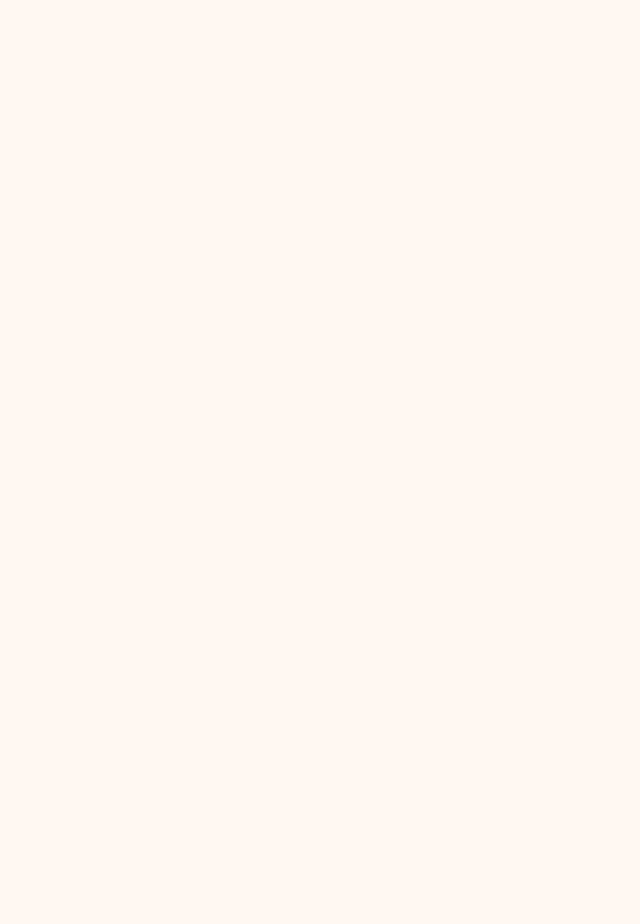
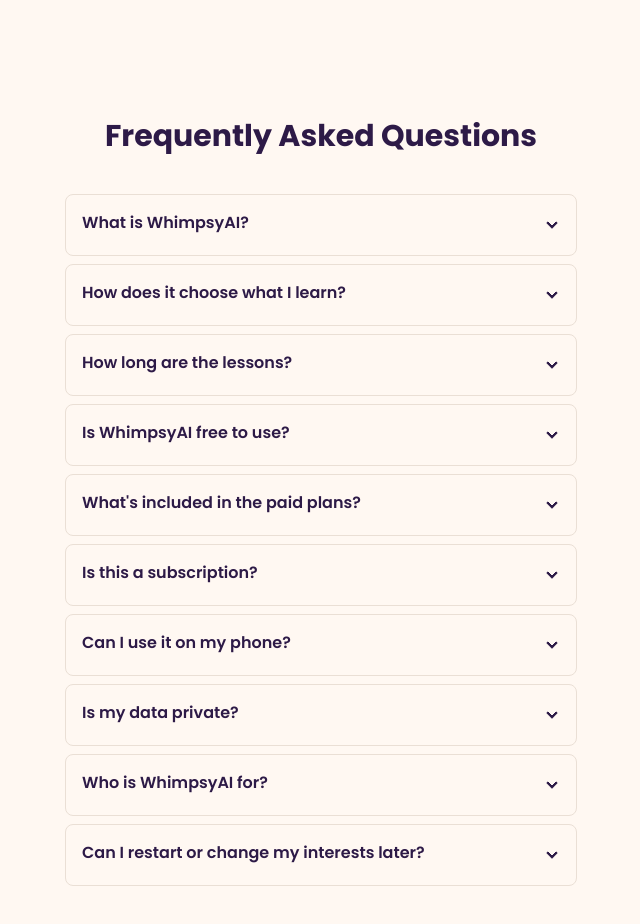
Before and after one commit to ShivanshuPrajapati212/WhimpsyAI-Frontend, a React (Vite) app: page / in a window 1280 px wide. Shown: the part 2106-3030 px from the top of the page, without its empty margins (319-959 px from the left). Before the commit the page ends 2184 px from the top, so only its background shows below. Built offline with nearby package versions, Linux system fonts and the light colour scheme.

Commit message:
add faqs

```diff
--- a/src/components/Home.jsx
+++ b/src/components/Home.jsx
@@ -1,4 +1,5 @@
 import Benefits from "./ui/Benefits";
+import Faqs from "./ui/Faqs";
 import Hero from "./ui/Hero";
 import Pricing from "./ui/Pricing";
 import Testimonials from "./ui/Testimonials";
@@ -13,6 +14,7 @@
       <Testimonials/>
       <div className="container mx-auto bg-base-100 max-w-[60vw]">
         <Pricing />
+        <Faqs/>
       </div>
     </div>
   );
--- /dev/null
+++ b/src/components/ui/Faqs.jsx
@@ -0,0 +1,119 @@
+import React from "react";
+
+const Faqs = () => {
+  return (
+    <div className="flex flex-col items-center py-10">
+      <h2 className="text-3xl font-bold mb-10">Frequently Asked Questions</h2>
+      <div className="flex flex-col gap-2 max-w-[40vw]">
+        <div className="collapse collapse-arrow bg-base-100 border border-base-300">
+          <input type="radio" name="faq-accordion" />
+          <div className="collapse-title font-semibold">What is WhimpsyAI?</div>
+          <div className="collapse-content text-sm">
+            WhimpsyAI is a micro-learning app that delivers personalized,
+            bite-sized lessons every day, tailored to your interests.
+          </div>
+        </div>
+
+        <div className="collapse collapse-arrow bg-base-100 border border-base-300">
+          <input type="radio" name="faq-accordion" />
+          <div className="collapse-title font-semibold">
+            How does it choose what I learn?
+          </div>
+          <div className="collapse-content text-sm">
+            You pick your interests when signing up, and our AI curates lessons
+            based on those preferences—constantly evolving with your activity.
+          </div>
+        </div>
+
+        <div className="collapse collapse-arrow bg-base-100 border border-base-300">
+          <input type="radio" name="faq-accordion" />
+          <div className="collapse-title font-semibold">
+            How long are the lessons?
+          </div>
+          <div className="collapse-content text-sm">
+            Lessons take just 3–5 minutes to complete, making it easy to learn
+            something new every day without disrupting your routine.
+          </div>
+        </div>
+
+        <div className="collapse collapse-arrow bg-base-100 border border-base-300">
+          <input type="radio" name="faq-accordion" />
+          <div className="collapse-title font-semibold">
+            Is WhimpsyAI free to use?
+          </div>
+          <div className="collapse-content text-sm">
+            No, there is no free trial for Whimpsyai. You have to buy it.
+          </div>
+        </div>
+
+        <div className="collapse collapse-arrow bg-base-100 border border-base-300">
+          <input type="radio" name="faq-accordion" />
+          <div className="collapse-title font-semibold">
+            What's included in the paid plans?
+          </div>
+          <div className="collapse-content text-sm">
+            Full access to daily lessons, all topics, progress tracking,
+            reminders, and future updates.
+          </div>
+        </div>
+
+        <div className="collapse collapse-arrow bg-base-100 border border-base-300">
+          <input type="radio" name="faq-accordion" />
+          <div className="collapse-title font-semibold">
+            Is this a subscription?
+          </div>
+          <div className="collapse-content text-sm">
+            No. WhimpsyAI offers one-time payment plans: a 1-Year Pass or a
+            Lifetime Deal. No recurring fees.
+          </div>
+        </div>
+
+        <div className="collapse collapse-arrow bg-base-100 border border-base-300">
+          <input type="radio" name="faq-accordion" />
+          <div className="collapse-title font-semibold">
+            Can I use it on my phone?
+          </div>
+          <div className="collapse-content text-sm">
+            Yes! WhimpsyAI is fully responsive and works seamlessly on mobile,
+            tablet, and desktop.
+          </div>
+        </div>
+
+        <div className="collapse collapse-arrow bg-base-100 border border-base-300">
+          <input type="radio" name="faq-accordion" />
+          <div className="collapse-title font-semibold">
+            Is my data private?
+          </div>
+          <div className="collapse-content text-sm">
+            Absolutely. We never sell your data. Your preferences are used only
+            to personalize your learning experience.
+          </div>
+        </div>
+
+        <div className="collapse collapse-arrow bg-base-100 border border-base-300">
+          <input type="radio" name="faq-accordion" />
+          <div className="collapse-title font-semibold">
+            Who is WhimpsyAI for?
+          </div>
+          <div className="collapse-content text-sm">
+            WhimpsyAI is for anyone curious—students, professionals, creatives,
+            or anyone who wants to grow a little every day.
+          </div>
+        </div>
+
+        <div className="collapse collapse-arrow bg-base-100 border border-base-300">
+          <input type="radio" name="faq-accordion" />
+          <div className="collapse-title font-semibold">
+            Can I restart or change my interests later?
+          </div>
+          <div className="collapse-content text-sm">
+            Yes, you can update your interests anytime to get a fresh set of
+            personalized lessons.
+          </div>
+        </div>
+      </div>
+    </div>
+  );
+};
+
+export default Faqs;
--- a/src/components/ui/Pricing.jsx
+++ b/src/components/ui/Pricing.jsx
@@ -6,7 +6,7 @@
   return (
     <div className="flex flex-col items-center py-10">
       <h2 className="text-3xl font-bold">What this knowledge costs</h2>
-      <div className="flex items-center gap-20 my-10">
+      <div className="flex items-center gap-10 my-10">
         <li className="list-none flex flex-col items-center text-center bg-base-300 p-4 card rounded-3xl w-[20vw]">
           <p className="text-2xl font-semibold my-10">
             1 Year Pass
```
